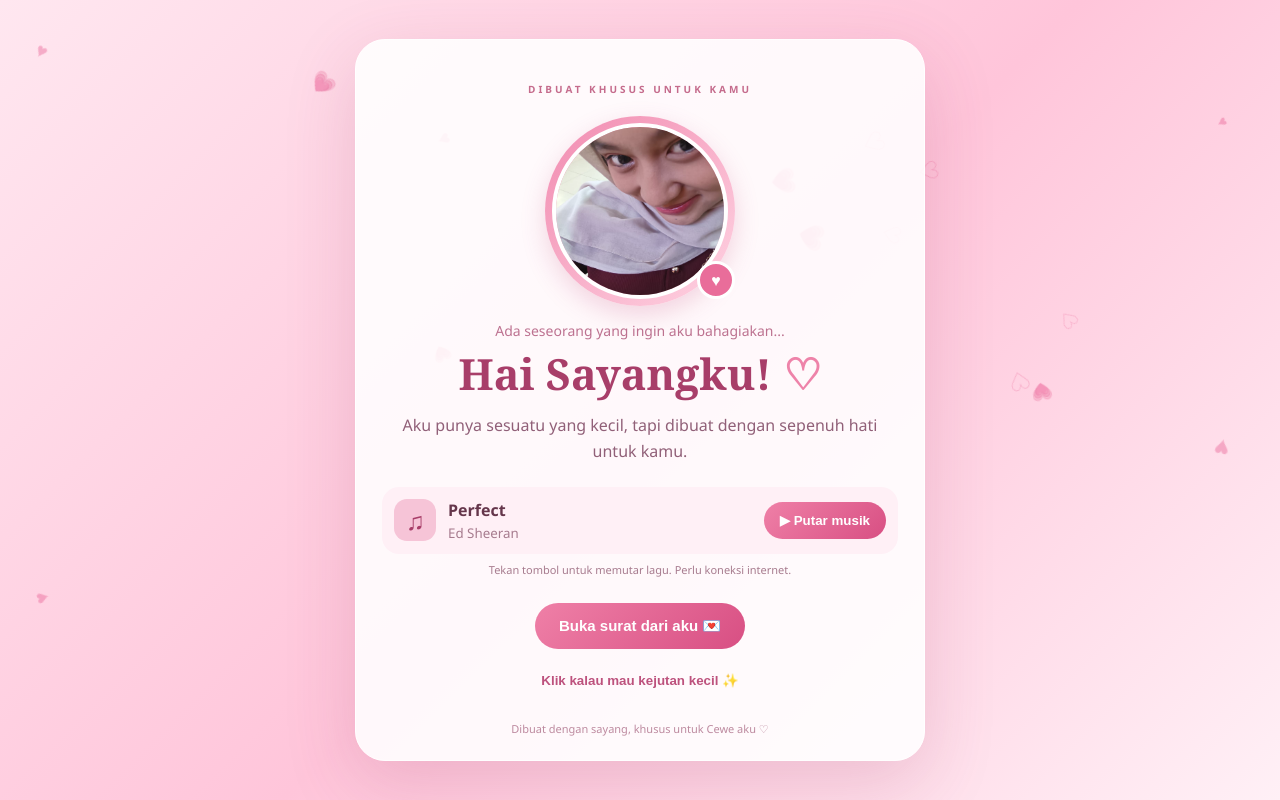
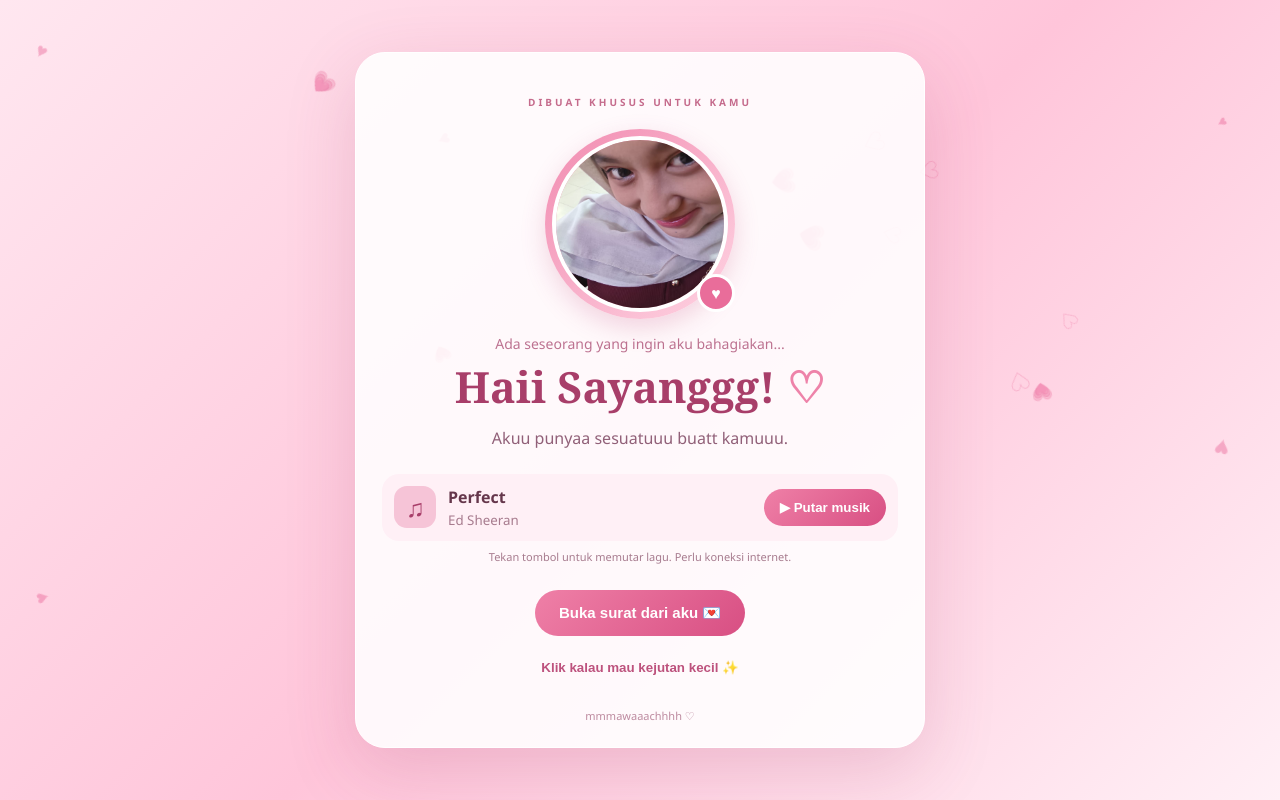
Before and after one commit to bayy-ssa/Buat-cewe-aku, a Flask app: page / in a window 1280 px wide. Run offline with Flask 3, Linux system fonts and the light colour scheme.

Commit message:
Update index.html

```diff
--- a/templates/index.html
+++ b/templates/index.html
@@ -15,8 +15,8 @@
       <span class="photo-heart">♥</span>
     </div>
     <p class="hello">Ada seseorang yang ingin aku bahagiakan...</p>
-    <h1>Hai Sayangku! <span>♡</span></h1>
-    <p class="intro">Aku punya sesuatu yang kecil, tapi dibuat dengan sepenuh hati untuk kamu.</p>
+    <h1>Haii Sayanggg! <span>♡</span></h1>
+    <p class="intro">Akuu punyaa sesuatuuu buatt kamuuu.</p>
 
     <div class="music-box">
       <div class="music-icon">♫</div>
@@ -33,15 +33,15 @@
     <button id="letterButton" class="main-button" type="button">Buka surat dari aku 💌</button>
     <section id="letter" class="letter" hidden>
       <div class="letter-top">♡ BUAT SALSA TERSAYANG ♡</div>
-      <h2>Hai, sayangku.</h2>
-      <p>Terima kasih sudah hadir di hidupku. Kehadiran kamu bikin hari-hariku terasa lebih berwarna. Aku mungkin nggak selalu pandai merangkai kata, tapi aku mau kamu tahu kalau kamu berarti banget buat aku.</p>
-      <p>Aku nggak janji semuanya akan selalu mudah, tapi aku mau terus belajar memahami kamu, menjaga perasaan kamu, dan tumbuh bareng kamu. Semoga kita selalu punya alasan untuk tersenyum dan saling memilih.</p>
-      <p class="signature">Aku sayang kamu sayang. ❤️</p>
+      <h2>Haiiiii sayaanggg.</h2>
+      <p>makasiii udaa adaaa diii hiduppp akuu. Makasih udaa mauu adaa dii idupp akuu yaaa sayanggg. Akuu mungkinn nggakk selaluu pandaii merangkaii kataa, tapii akuu mauu kamuu tahuu kalauu kamuu berartii bangett buatt akuu.</p>
+      <p>Akuu mintaa maaff kaloo akuu masii banyakk nyakitinn kamunyaa, Semogaa kitaa selaluu baikkk baikk ajaa yaaa sayanggg.</p>
+      <p class="signature">Akuu sayanggg kamuu. ❤️</p>
     </section>
 
     <button id="surpriseButton" class="text-button" type="button">Klik kalau mau kejutan kecil ✨</button>
-    <p id="surprise" class="surprise" hidden>Kalau aku boleh mengulang satu hal, aku tetap akan memilih untuk mengenal kamu. I love you, Salsa! 💗</p>
-    <footer>Dibuat dengan sayang, khusus untuk Cewe aku ♡</footer>
+    <p id="surprise" class="surprise" hidden>Intinyaa akuuu senengg udaa ketemuu kamuuu. I love you sayanggg! 💗</p>
+    <footer>mmmawaaachhhh ♡</footer>
   </main>
 <script>
   const letterButton = document.getElementById("letterButton");
```
